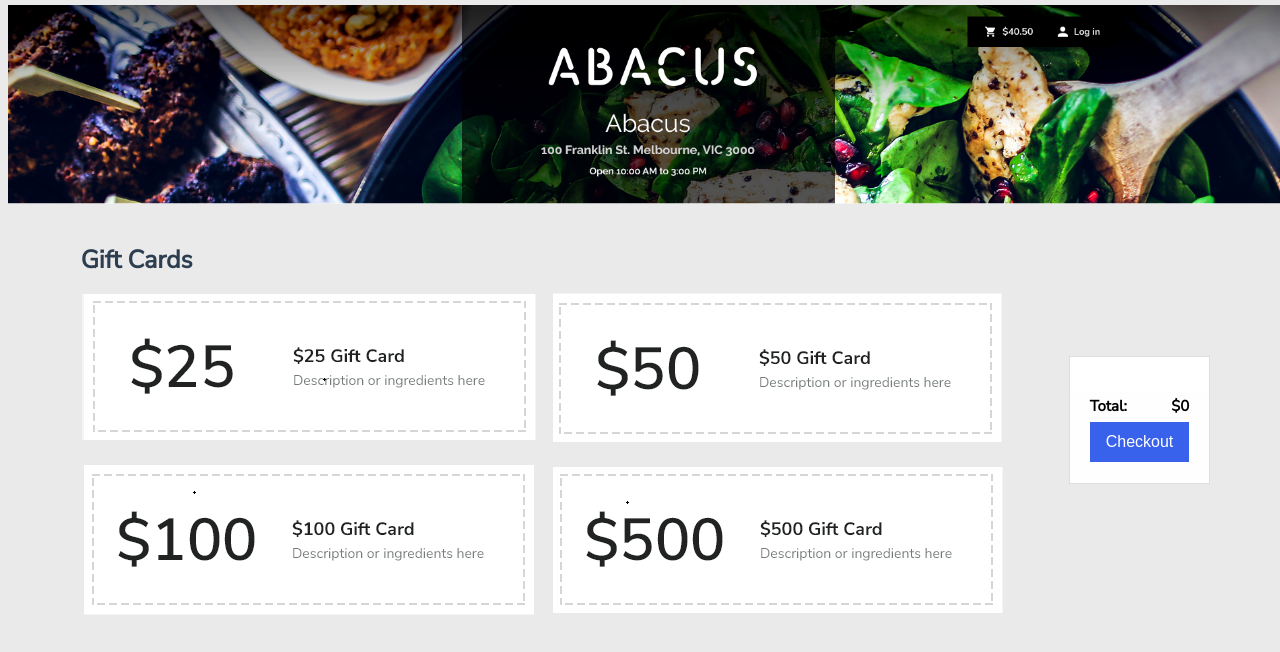
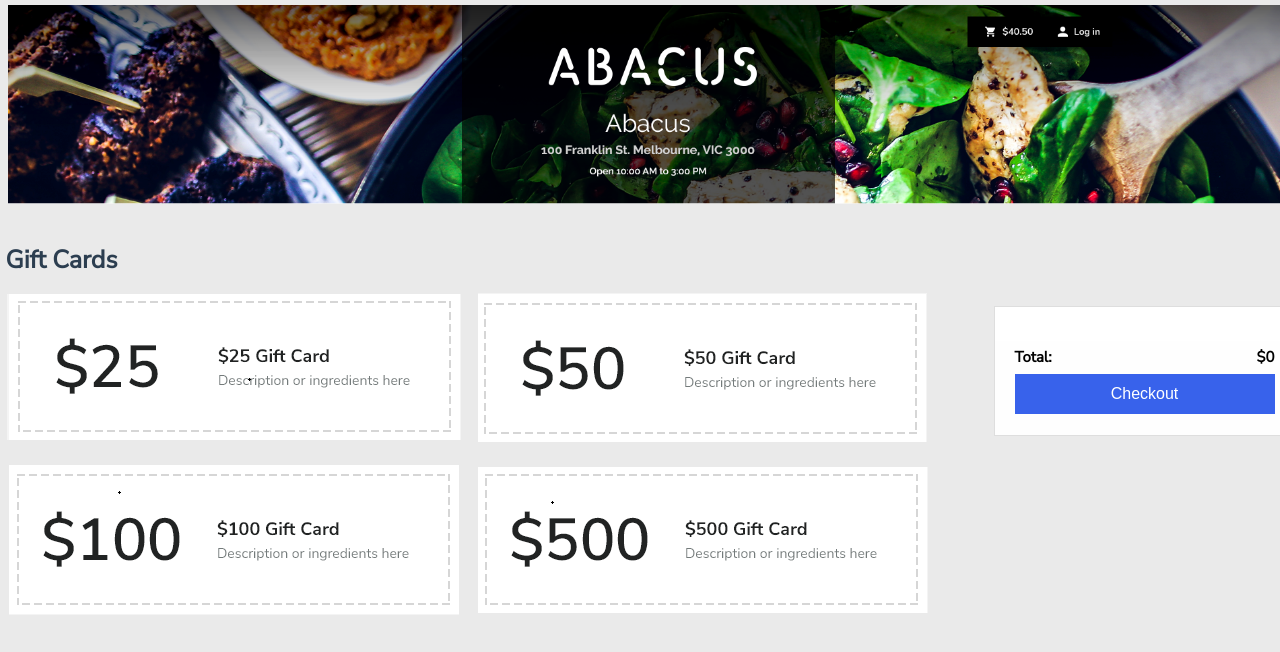
Before and after one commit to liangyuan531/shop, a Vue app: page / in a window 1280 px wide. Shown: the top 652 px of the page. Built offline with nearby package versions, Linux system fonts and the light colour scheme; what vuefire would draw is missing.

Commit message:
continue order btn

```diff
--- a/src/components/Cart.vue
+++ b/src/components/Cart.vue
@@ -1,4 +1,5 @@
 <template>
+<div>
   <div class="cart">
     <div class="cart-header">
         <!-- <label>Your Order</label> -->
@@ -37,12 +38,19 @@
             <router-link to="/checkout" v-show="showCheckout">
                 <button class="checkout-btn" @click="goToCheckout">Checkout</button>
             </router-link>
-             <router-link to="/" v-show="showPaynow">
+             <router-link to="/x" v-show="showPaynow">
                 <button class="checkout-btn">Pay Now</button>
             </router-link>
         </div>
     </div>
   </div>
+  <div class="continueOrder" v-show="continueOrder">
+      <router-link to="/">
+        <button class="continueOrder-btn" @click="backToVouchers">Continue Ordering</button>
+      </router-link>
+  </div>
+
+</div>
 </template>
 
 <script>
@@ -60,7 +68,8 @@ export default {
         isEmpty: state => state['addToCart'].isAdd,
         vouchers: state => state['addToCart'].addedVouchers,
         showCheckout: state => state['cart'].showCheckout,
-        showPaynow: state => state['cart'].showPaynow
+        showPaynow: state => state['cart'].showPaynow,
+        continueOrder: state => state['cart'].continueOrderShow
     }),
     //...mapGetters(['addToCart/totalPrice'])
     totalPrice: function() {
@@ -70,6 +79,9 @@ export default {
   methods: {
       goToCheckout() {
           this.$store.dispatch('cart/checkout')
+      },
+      backToVouchers() {
+          this.$store.dispatch('cart/backToVouchers')
       }
   }
 }
@@ -152,6 +164,9 @@ strong {
     font-family: 'Nunito Sans';
     font-size: 300;
 }
+div {
+    font-family: 'Nunito Sans';
+}
 .checkout-btn {
     cursor: pointer;
     background: #3862EB;
@@ -165,6 +180,23 @@ strong {
     margin: 6px auto;
     border: 1px solid #3862EB;
 }
+.continueOrder {
+    margin-top: 50px;
+}
+.continueOrder-btn {
+    background-color:transparent;
+    font-weight: bold;
+    margin-top: 100px;
+    cursor: pointer;
+    width: 90%;
+    border: 0;
+    padding: 15px 15px;
+    color: #9e9d9d;
+    transition: 0.3s ease;
+    font-size: 1em;
+    margin: 6px auto;
+    border: 1px solid rgb(160, 160, 160);
+}
 li {
     list-style-type: none
 }
--- a/src/vuex/modules/cart.js
+++ b/src/vuex/modules/cart.js
@@ -1,7 +1,8 @@
 const state = {
     vouchers: [],
     showCheckout: true,
-    showPaynow: false
+    showPaynow: false,
+    continueOrderShow: false
 }
 
 const getters = {
@@ -10,12 +11,16 @@ const getters = {
 const actions = {
     checkout({ commit }) {
         commit('showPay')
+        commit('showContinue')
     },
     goToLogin({ commit }) {
         commit('hideBtn')
     },
     backToCheckout({ commit }) {
         commit('showPayBtn')
+    },
+    backToVouchers({ commit }) {
+        commit('showCheckoutBtn')
     }
 }
 
@@ -30,6 +35,15 @@ const mutations = {
     },
     showPayBtn(state) {
         state.showPaynow = true
+        state.showCheckout = false
+    },
+    showCheckoutBtn(state) {
+        state.showCheckout = true
+        state.showPaynow = false
+        state.continueOrderShow = false
+    },
+    showContinue(state) {
+        state.continueOrderShow = true
     }
 }
 
```
